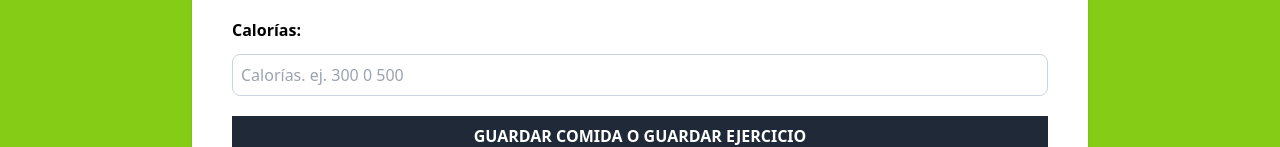
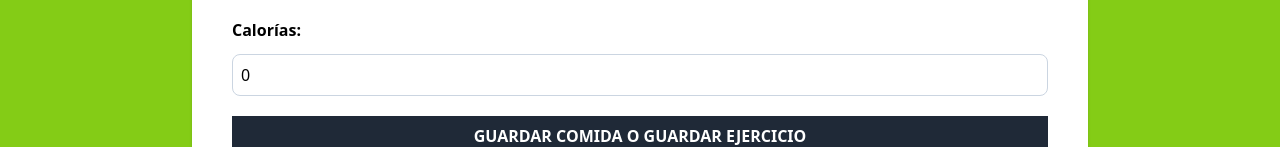
Before and after one commit to PeterGabrielVE/calorie-tracker, a React (Vite) app: page / in a window 1280 px wide. Shown: the part 350-497 px from the top of the page. Built offline with nearby package versions, Linux system fonts and the light colour scheme.

Commit message:
creando el state

```diff
--- a/src/components/Form.tsx
+++ b/src/components/Form.tsx
@@ -1,6 +1,15 @@
+import { useState } from "react";
 import { categories } from "../data/categories";
 
 export default function Form() {
+
+  const [activity, setActivity] = useState({
+    category:'1',
+    name:'',
+    calories:0
+  });
+
+
   return (
     <div>
        <form className="space-y-5 bg-white shadow p-10 rounded-lg">
@@ -8,16 +17,13 @@ export default function Form() {
           <label htmlFor="category" className="font-bold">Categoría:</label>
           <select
             className="border border-slate-300 p-2 rounded-lg w-full bg-white"
-            name="" id="category">
+            name="" id="category" value={activity.category}>
               {categories.map(category => (
                 <option
                 key={category.id}
                 value={category.id}
                 >{category.name} </option>
-              ))
-
-              }
-
+              ))}
             </select>
         </div>
         <div className="grid grid-cols-1 gap-3">
@@ -25,14 +31,16 @@ export default function Form() {
           <input id="activity"
                   type="text"
                   className="border border-slate-300 p-2 rounded-lg"
-                  placeholder="Ej. Comida, Jugo de Naranja, Ensalada, Ejercicio, Pesas, Bicicletas" />
+                  placeholder="Ej. Comida, Jugo de Naranja, Ensalada, Ejercicio, Pesas, Bicicletas"
+                  value={activity.name} />
         </div>
         <div className="grid grid-cols-1 gap-3">
           <label htmlFor="activity" className="font-bold">Calorías:</label>
           <input id="calories"
                   type="number"
                   className="border border-slate-300 p-2 rounded-lg"
-                  placeholder="Calorías. ej. 300 0 500" />
+                  placeholder="Calorías. ej. 300 0 500"
+                  value={activity.calories} />
         </div>
         <input type="submit" className="bg-gray-800 hover:bg-gray-900 w-full p-2 font-bold uppercase text-white cursor-pointer"
         value="Guardar comida o Guardar Ejercicio" />
```
